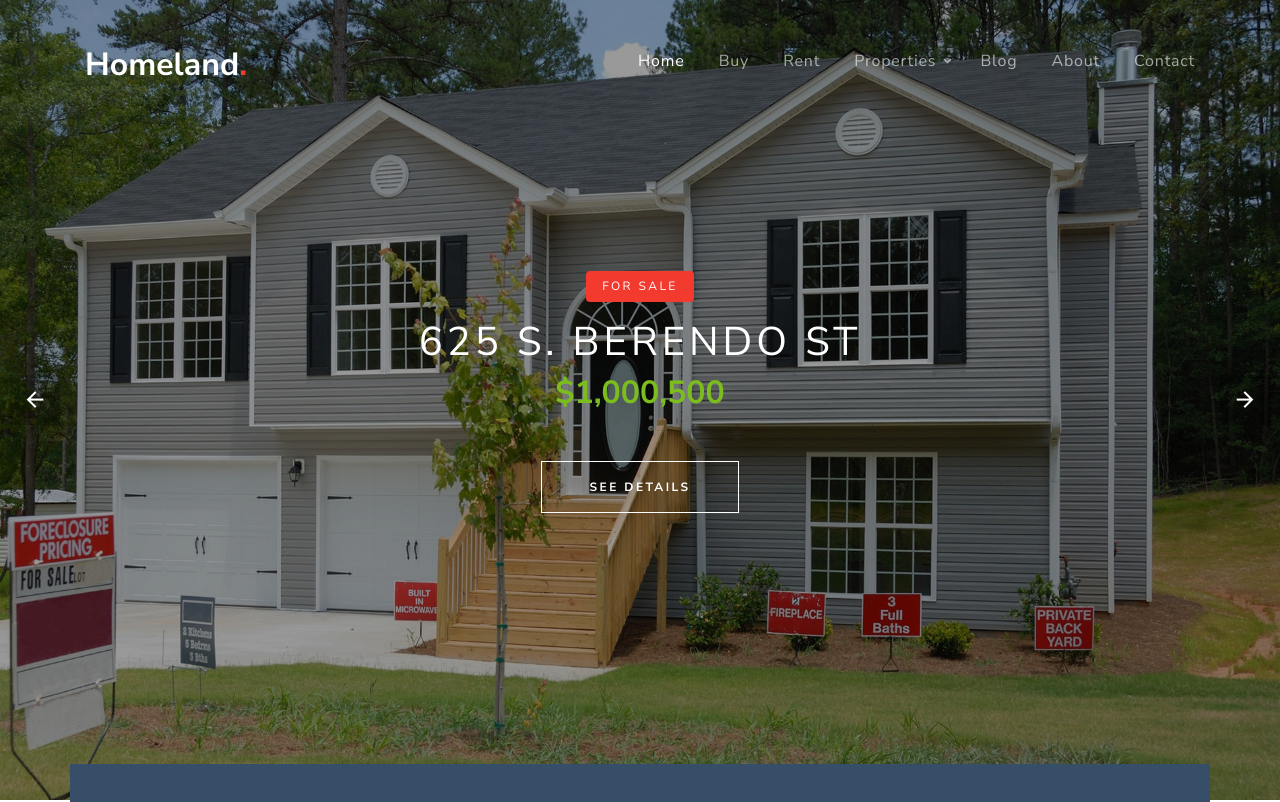
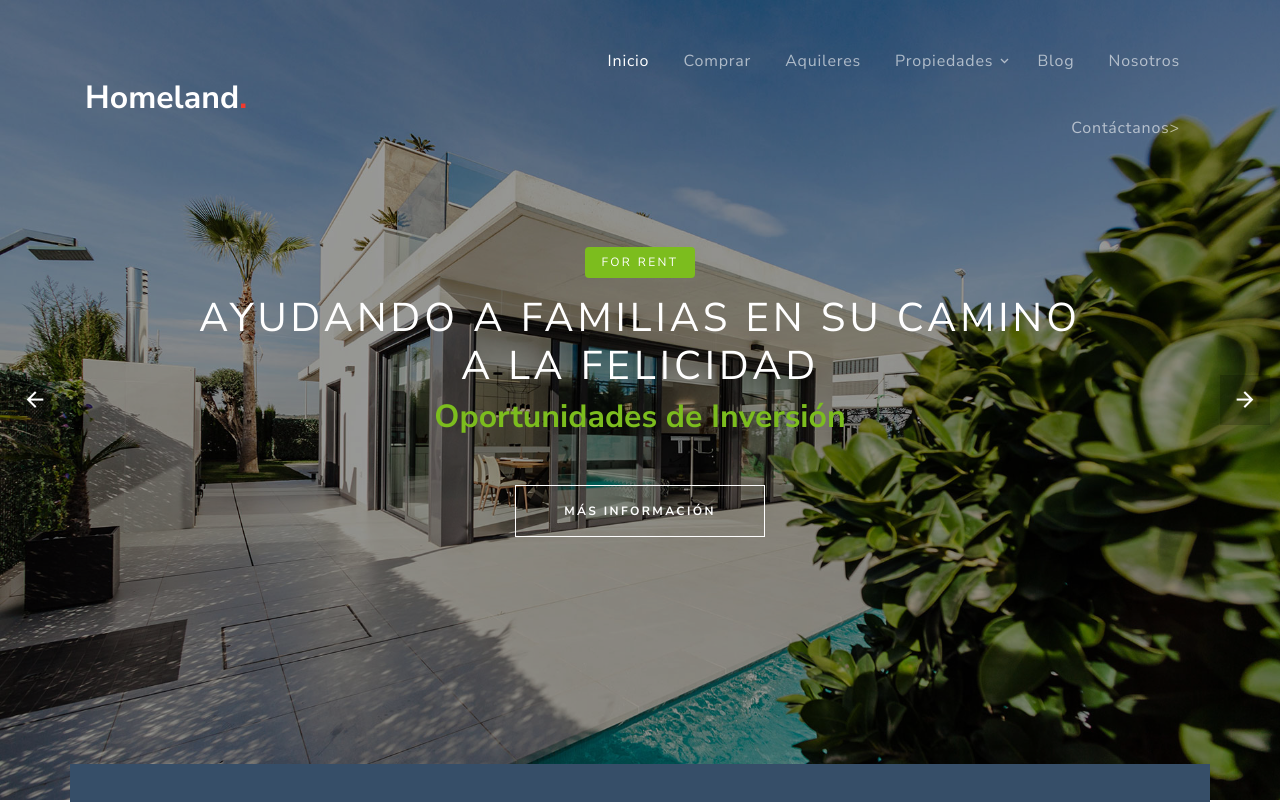
Before and after one commit to venezuelafeliz/venezuelafeliz.github.io, a plain HTML site: page index.html in a window 1280 px wide. Shown: the top 802 px of the page. Drawn offline with Linux system fonts and the light colour scheme; files whose address does not match are found by name.

Commit message:
Update index.html

```diff
--- a/index.html
+++ b/index.html
@@ -1,7 +1,7 @@
 <!DOCTYPE html>
 <html lang="en">
   <head>
-    <title>Inmobiliaria Venezuela Feliz &mdash; Colorlib Website Template</title>
+    <title>Venezuela Feliz &mdash; Colorlib Website Template</title>
     <meta charset="utf-8">
     <meta name="viewport" content="width=device-width, initial-scale=1, shrink-to-fit=no">
 
@@ -53,12 +53,12 @@
 
                 <ul class="site-menu js-clone-nav d-none d-lg-block">
                   <li class="active">
-                    <a href="index.html">Home</a>
+                    <a href="index.html">Inicio</a>
                   </li>
-                  <li><a href="buy.html">Buy</a></li>
-                  <li><a href="rent.html">Rent</a></li>
+                  <li><a href="buy.html">Comprar</a></li>
+                  <li><a href="rent.html">Aquileres</a></li>
                   <li class="has-children">
-                    <a href="properties.html">Properties</a>
+                    <a href="properties.html">Propiedades</a>
                     <ul class="dropdown arrow-top">
                       <li><a href="#">Condo</a></li>
                       <li><a href="#">Property Land</a></li>
@@ -74,8 +74,8 @@
                     </ul>
                   </li>
                   <li><a href="blog.html">Blog</a></li>
-                  <li><a href="about.html">About</a></li>
-                  <li><a href="contact.html">Contact</a></li>
+                  <li><a href="about.html">Nosotros</a></li>
+                  <li><a href="contact.html">Contáctanos></li>
                 </ul>
               </nav>
             </div>
@@ -93,9 +93,9 @@
           <div class="row align-items-center justify-content-center text-center">
             <div class="col-md-10">
               <span class="d-inline-block bg-success text-white px-3 mb-3 property-offer-type rounded">For Rent</span>
-              <h1 class="mb-2">871 Crenshaw Blvd</h1>
-              <p class="mb-5"><strong class="h2 text-success font-weight-bold">$2,250,500</strong></p>
-              <p><a href="#" class="btn btn-white btn-outline-white py-3 px-5 rounded-0 btn-2">See Details</a></p>
+              <h1 class="mb-2">Ayudando a familias en su camino a la felicidad</h1>
+              <p class="mb-5"><strong class="h2 text-success font-weight-bold">Oportunidades de Inversión</strong></p>
+              <p><a href="#" class="btn btn-white btn-outline-white py-3 px-5 rounded-0 btn-2">Más Información</a></p>
             </div>
           </div>
         </div>
@@ -106,9 +106,9 @@
           <div class="row align-items-center justify-content-center text-center">
             <div class="col-md-10">
               <span class="d-inline-block bg-danger text-white px-3 mb-3 property-offer-type rounded">For Sale</span>
-              <h1 class="mb-2">625 S. Berendo St</h1>
-              <p class="mb-5"><strong class="h2 text-success font-weight-bold">$1,000,500</strong></p>
-              <p><a href="#" class="btn btn-white btn-outline-white py-3 px-5 rounded-0 btn-2">See Details</a></p>
+              <h1 class="mb-2">Más de 625 Familias Felices</h1>
+              <p class="mb-5"><strong class="h2 text-success font-weight-bold">Juntos lo podemos lograr</strong></p>
+              <p><a href="#" class="btn btn-white btn-outline-white py-3 px-5 rounded-0 btn-2">Más Información</a></p>
             </div>
           </div>
         </div>
```
